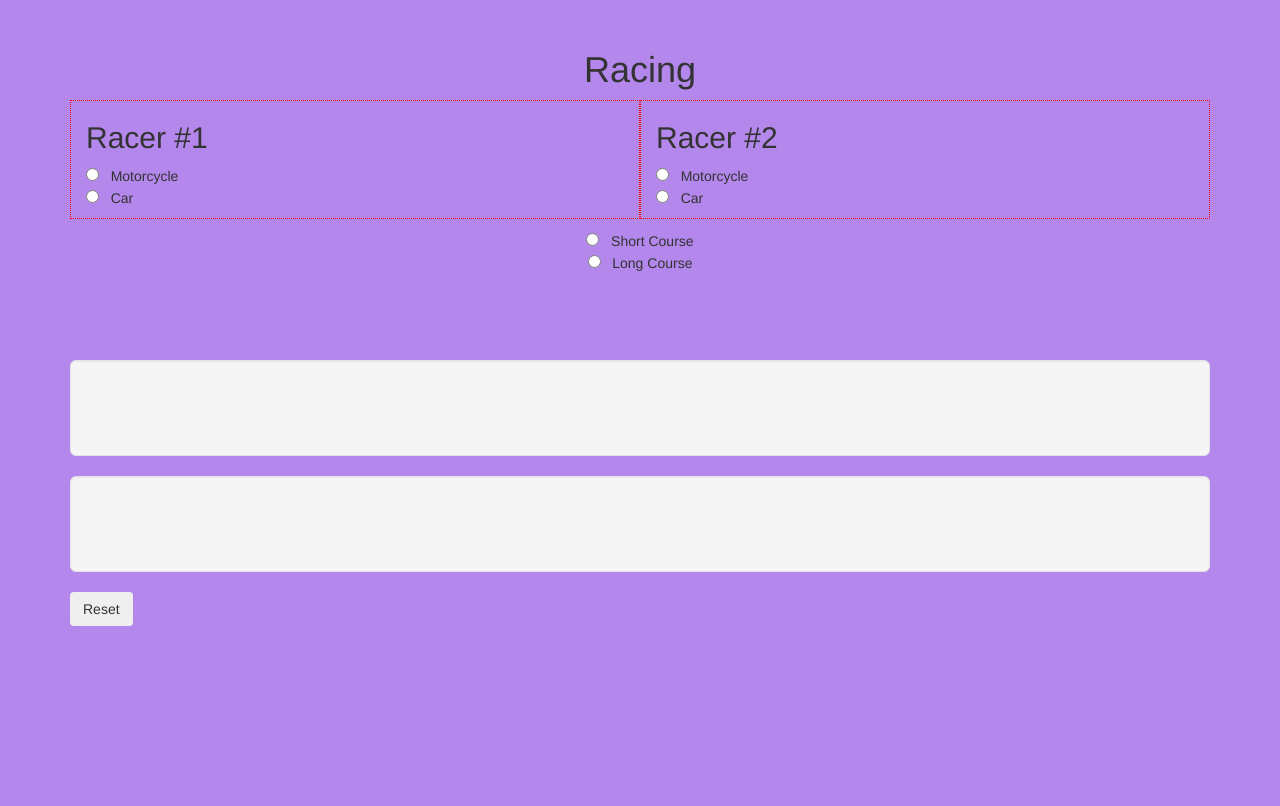
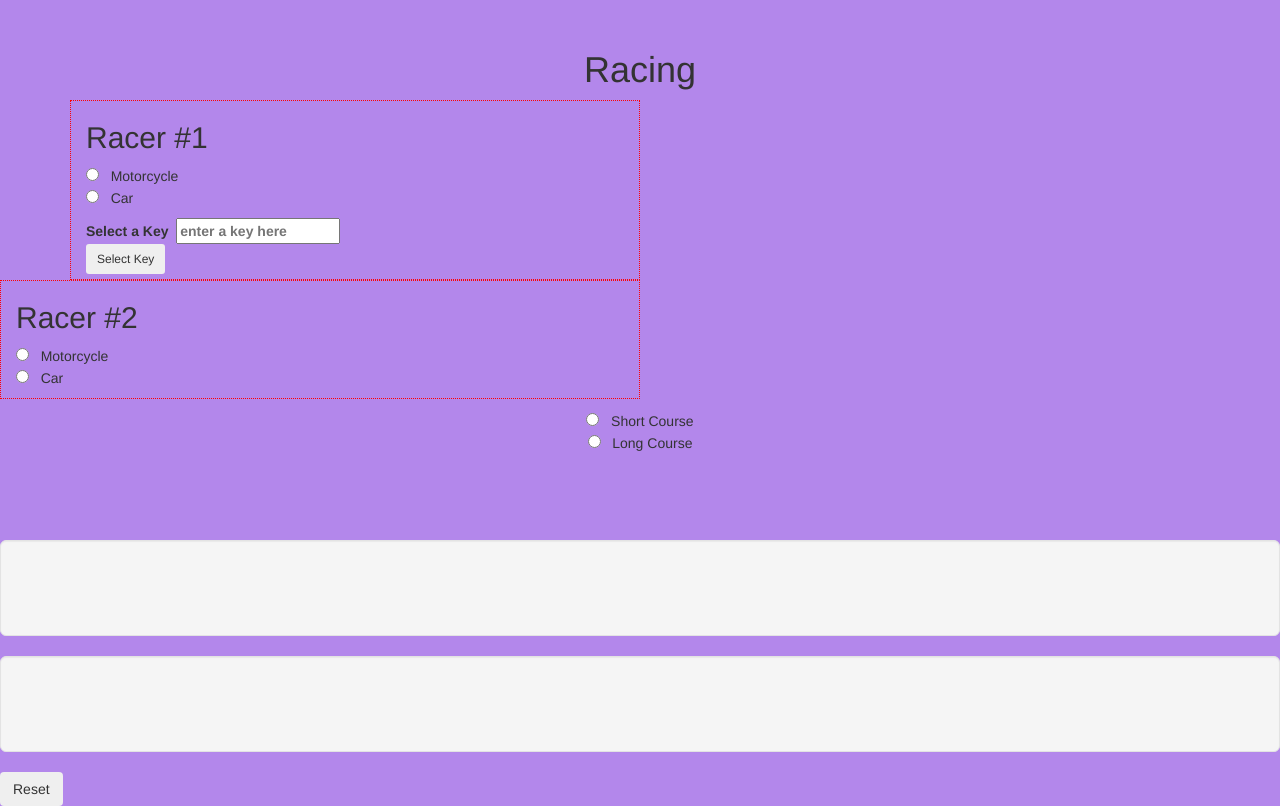
Before and after one commit to lsquach/project-00-bk, a plain HTML site: page index.html in a window 1280 px wide. Drawn offline with nearby package versions, Linux system fonts and the light colour scheme.

Commit message:
fixed input val

```diff
--- a/index.html
+++ b/index.html
@@ -26,12 +26,12 @@
 				<input type="radio" id="vehicle1-car" name="vehicle1" value="car"> &nbsp Car
 				<br>
 				<p></p>
-				<!-- <label>Select a Key&nbsp
-					<input type="text" id="#key1" placeholder="enter a key here">
+				<label>Select a Key&nbsp
+					<input type="text" id="key1" placeholder="enter a key here">
 					<br>
 					<input id="change-key1" type="submit" class="btn btn-sm" value="Select Key">
 				</div>
-				</label> -->
+				</label>
 
 			</div>
 			<div class="col-md-6">
```
